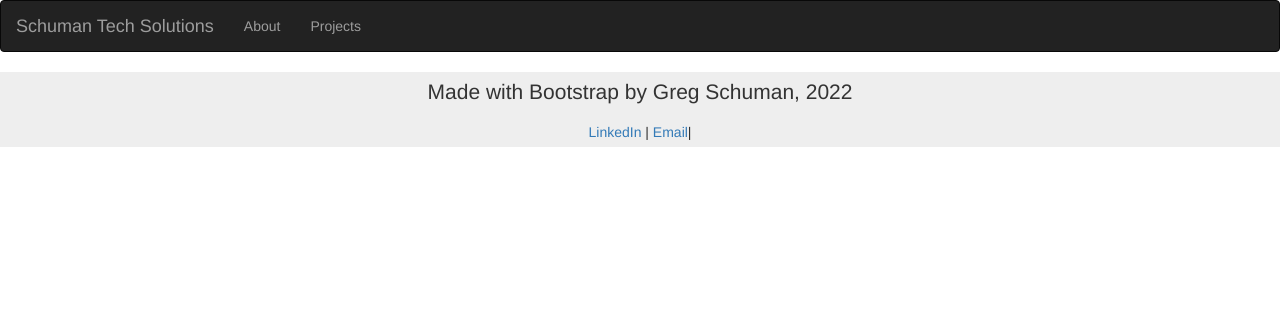
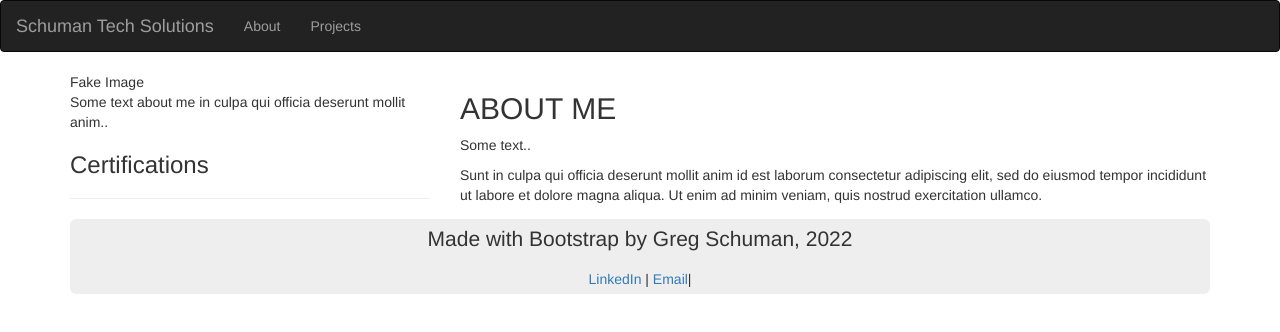
Before and after one commit to CornveliousFarva/schuman-tech-solutions, a plain HTML site: page about.html in a window 1280 px wide. Drawn offline with nearby package versions, Linux system fonts and the light colour scheme.

```diff
--- a/about.html
+++ b/about.html
@@ -27,6 +27,23 @@
     </div>
   </nav>
 
+  <div class="container mt-5">
+    <div class="row">
+      <div class="col-sm-4">
+        <div class="fakeimg">Fake Image</div>
+        <p>Some text about me in culpa qui officia deserunt mollit anim..</p>
+        <h3 class="mt-4">Certifications</h3>
+        <ul></ul>
+        <hr class="d-sm-none">
+      </div>
+      <div class="col-sm-8">
+        <h2>ABOUT ME</h2>
+        <p>Some text..</p>
+        <p>Sunt in culpa qui officia deserunt mollit anim id est laborum consectetur adipiscing elit, sed do eiusmod tempor incididunt ut labore et dolore magna aliqua. Ut enim ad minim veniam, quis nostrud exercitation ullamco.</p>
+
+    </div>
+  </div>
+
 
 
   <div class="jumbotron text-center" style="margin-bottom:0">
```
